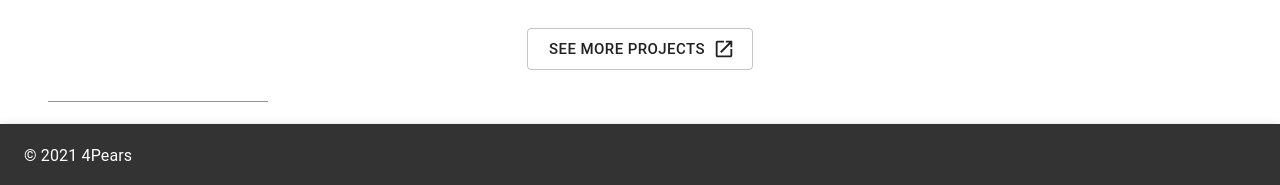
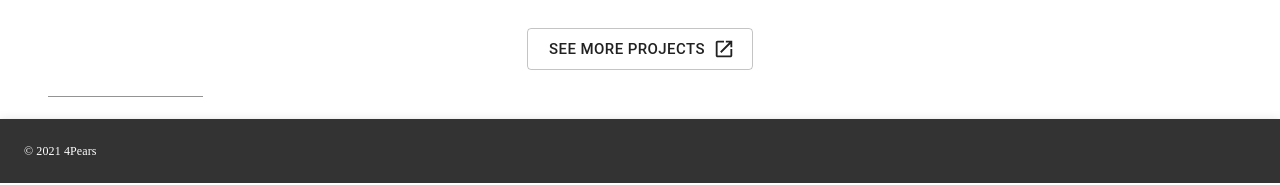
Before and after one commit to pavi102/agency-portfolio, a React (Create React App) app in the folder frontend/: page / in a window 1280 px wide. Shown: the part 1429-1614 px from the top of the page. Built offline with nearby package versions, Linux system fonts and the light colour scheme.

Commit message:
Update theme.js

```diff
--- a/frontend/src/styling/theme.js
+++ b/frontend/src/styling/theme.js
@@ -1,5 +1,6 @@
-import { createMuiTheme } from '@material-ui/core/styles';
+import {createMuiTheme} from '@material-ui/core/styles';
 import {grey} from "@material-ui/core/colors";
+import {makeStyles} from "@material-ui/core";
 
 export const theme = createMuiTheme({
     palette: {
@@ -14,4 +15,23 @@ export const theme = createMuiTheme({
             contrastText: '#000',
         },
     },
+    typography: {
+        title: {
+            fontFamily: "Anton",
+            fontSize: 24
+        },
+        subtitle1: {
+            fontFamily: "Rambla",
+            fontSize: 12
+        },
+        body1: {
+            fontFamily: "Taviraj",
+            fontSize: 12
+        }
+
+    }
 });
+
+export const bannerStyle = makeStyles({
+
+})
```
